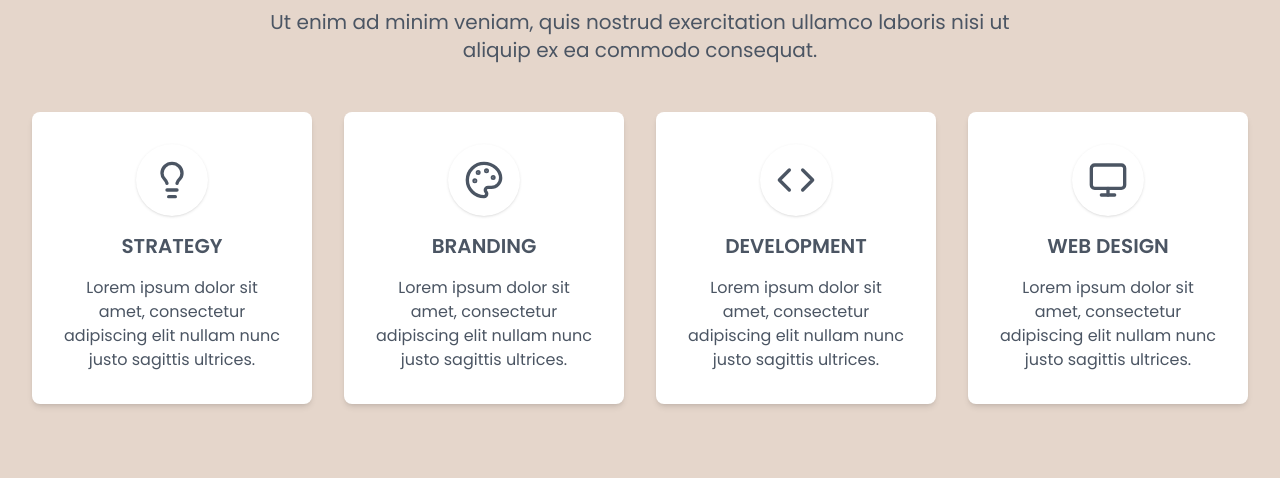
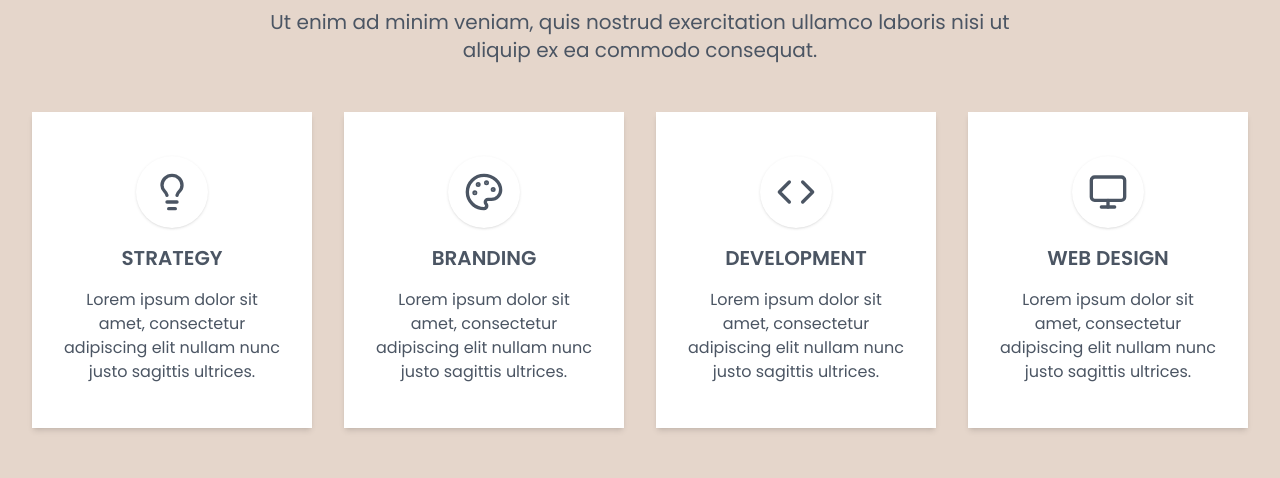
Before and after one commit to ApurbaHasanJ/Epicore, a Next.js app: page / in a window 1280 px wide. Shown: the part 1064-1542 px from the top of the page. Built offline with nearby package versions, Linux system fonts and the light colour scheme.

Commit message:
:art: services section has been updated

```diff
--- a/src/components/home/services-section.tsx
+++ b/src/components/home/services-section.tsx
@@ -55,7 +55,7 @@ export default function ServicesSection() {
         whileInView="animate"
         viewport={{ once: true, amount: 0.3 }}
         variants={fadeInAnimationVariants}
-        className="container mx-auto px-4 md:px-8 text-center space-y-12">
+        className="container text-center space-y-12">
         <div className="space-y-4">
           <SectionHeader
             tittle="Epic design and engineering"
@@ -68,7 +68,7 @@ export default function ServicesSection() {
             <motion.div
               key={index}
               whileHover="hover"
-              className="group hover:scale-[1.03] flex flex-col items-center p-8 space-y-4 rounded-lg shadow-md bg-white transition-all duration-300 cursor-pointer hover:bg-yellow-400">
+              className="group hover:scale-[1.03] flex flex-col items-center p-5 py-8 md:py-11 md:p-8 space-y-4 shadow-md bg-white transition-all duration-300 cursor-pointer hover:bg-yellow-400">
               <div className="bg-white rounded-full p-4 shadow transition-all duration-200 group-hover:scale-105 group-hover:shadow-lg">
                 <item.icon className="size-7 md:size-10 text-secondary group-hover:text-yellow-500" />
               </div>
```
